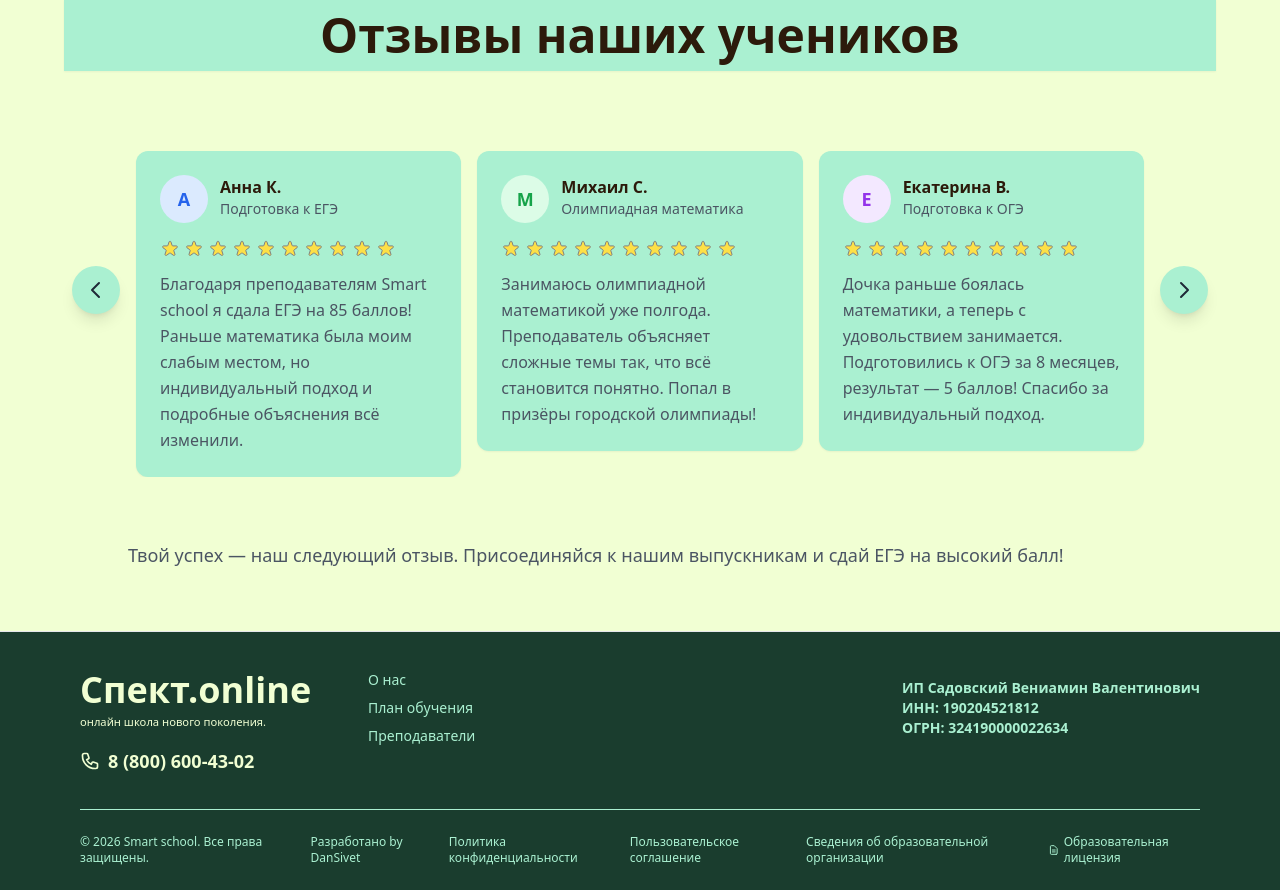
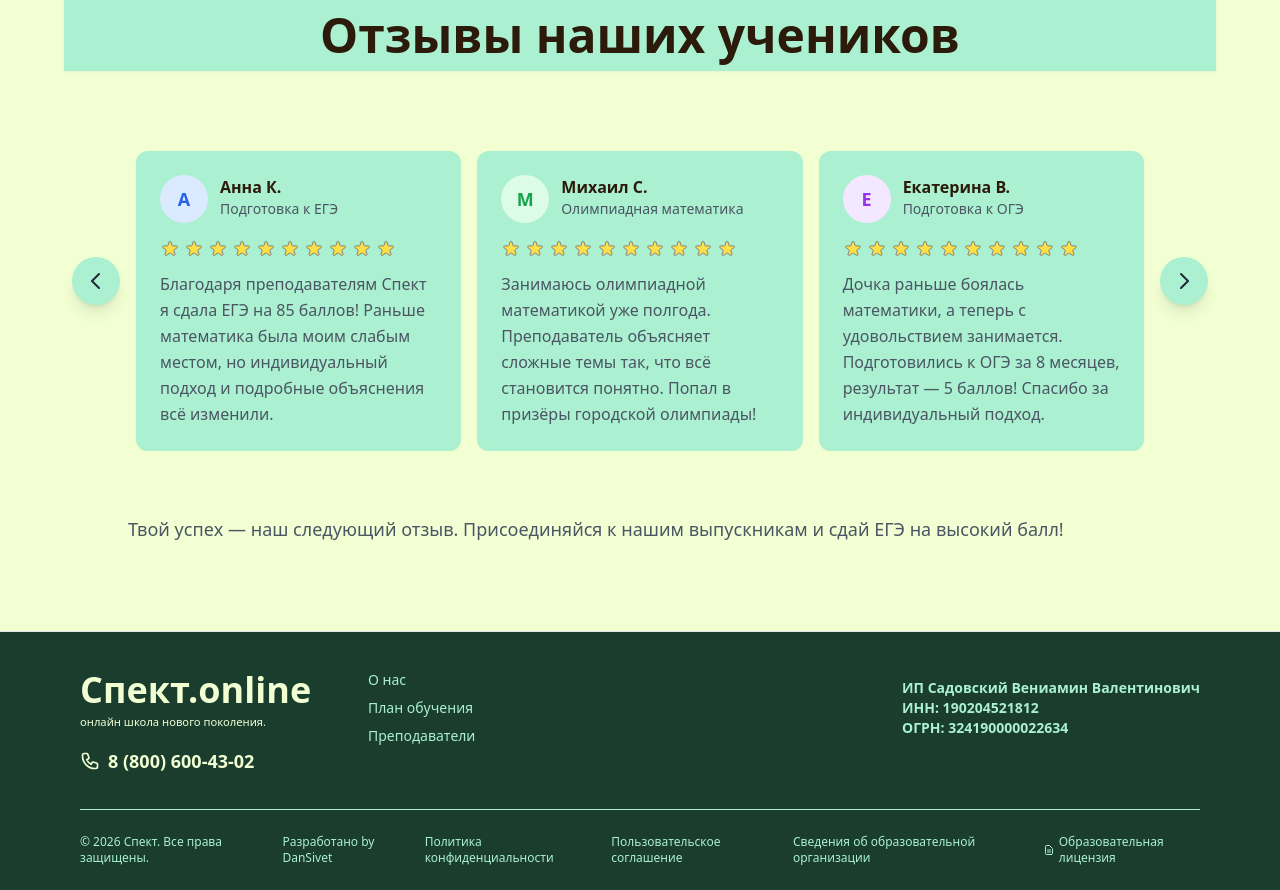
Before and after one commit to SivetsDanil/MathSchool, a Flask app: page / in a window 1280 px wide. Shown: the part 4506-5396 px from the top of the page. Run offline with Flask 3, Linux system fonts and the light colour scheme; data comes from the database, SQL or seed files in the repository; some libraries are stand-ins or nearby versions.

Commit message:
smart -> spekt

```diff
--- a/templates/base.html
+++ b/templates/base.html
@@ -8,8 +8,8 @@
     <meta name="viewport" content="width=device-width, initial-scale=1.0, viewport-fit=cover">
 <meta name="theme-color" content="#0f172a">
 <meta name="apple-mobile-web-app-status-bar-style" content="default">
-    <title>{% block title %}Smart-school{% endblock %}</title>
-    <link rel="stylesheet" href="{{ url_for('static', filename='css/main.css') }}?v=4">
+    <title>{% block title %}Спект.online{% endblock %}</title>
+    <link rel="stylesheet" href="{{ url_for('static', filename='css/main.css') }}?v=5">
     <style>
 
 </style>
--- a/templates/index.html
+++ b/templates/index.html
@@ -1039,7 +1039,7 @@ function carousel(){
   return {
     // core data
     baseReviews: [
-      { name: 'Анна К.', course: 'Подготовка к ЕГЭ', text: 'Благодаря преподавателям Smart school я сдала ЕГЭ на 85 баллов! Раньше математика была моим слабым местом, но индивидуальный подход и подробные объяснения всё изменили.', avatarColor: 'bg-blue-100 dark:bg-blue-900/30', textColor: 'text-blue-600 dark:text-blue-300', initial: 'А' },
+      { name: 'Анна К.', course: 'Подготовка к ЕГЭ', text: 'Благодаря преподавателям Спект я сдала ЕГЭ на 85 баллов! Раньше математика была моим слабым местом, но индивидуальный подход и подробные объяснения всё изменили.', avatarColor: 'bg-blue-100 dark:bg-blue-900/30', textColor: 'text-blue-600 dark:text-blue-300', initial: 'А' },
       { name: 'Михаил С.', course: 'Олимпиадная математика', text: 'Занимаюсь олимпиадной математикой уже полгода. Преподаватель объясняет сложные темы так, что всё становится понятно. Попал в призёры городской олимпиады!', avatarColor: 'bg-green-100 dark:bg-green-900/30', textColor: 'text-green-600 dark:text-green-300', initial: 'М' },
       { name: 'Екатерина В.', course: 'Подготовка к ОГЭ', text: 'Дочка раньше боялась математики, а теперь с удовольствием занимается. Подготовились к ОГЭ за 8 месяцев, результат — 5 баллов! Спасибо за индивидуальный подход.', avatarColor: 'bg-purple-100 dark:bg-purple-900/30', textColor: 'text-purple-600 dark:text-purple-300', initial: 'Е' },
       { name: 'Дмитрий П.', course: 'Алгебра 10 класс', text: 'Раньше не понимал логарифмы и тригонометрию, а теперь решаю сложные задачи без проблем. Преподаватель объясняет так, что всё «щёлкает».', avatarColor: 'bg-red-100 dark:bg-red-900/30', textColor: 'text-red-600 dark:text-red-300', initial: 'Д' },
@@ -1197,14 +1197,14 @@ function carousel(){
         </div>
       </div>
                   <div class="md:hidden text-[0.4rem] text-link mt-4">
-          © 2026 Smart school. Все права защищены. Разработано by DanSivet
+          © 2026 Спект. Все права защищены. Разработано by DanSivet
 
         </div>
 
       <!-- Desktop/tablet: оригинальный блок без изменений -->
       <div class="hidden md:flex md:items-center md:justify-between gap-4">
         <div class="text-xs text-link">
-          © 2026 Smart school. Все права защищены.
+          © 2026 Спект. Все права защищены.
         </div>
 
         <div class="text-xs text-link">
```
